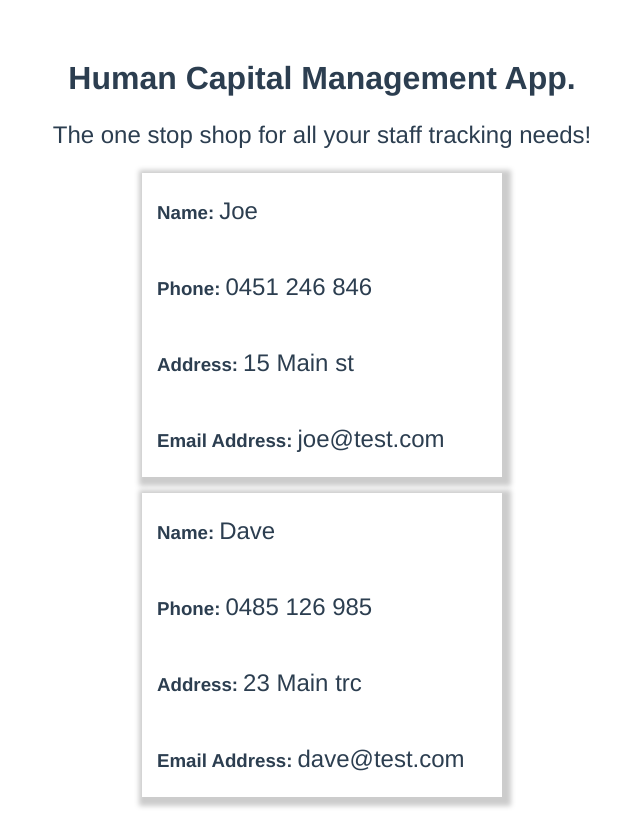
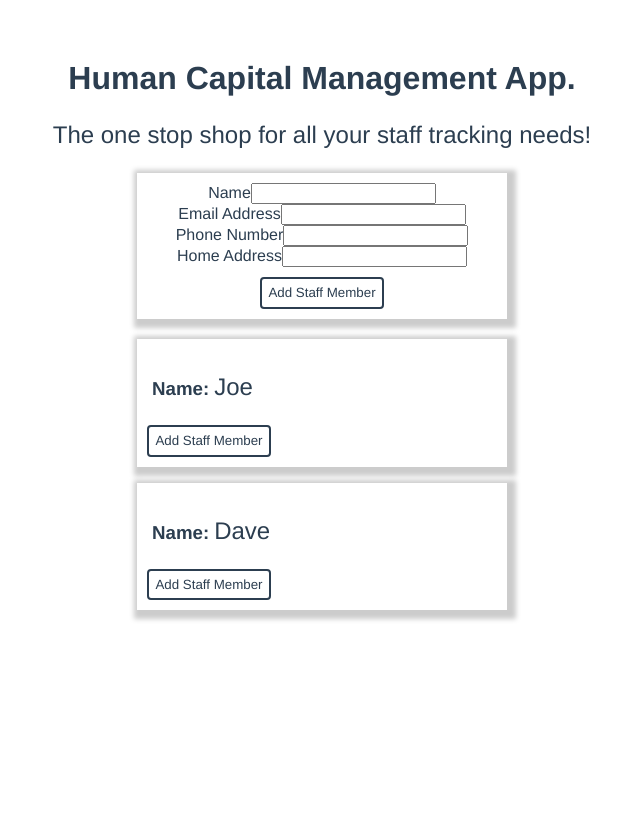
Before and after one commit to JosephO1992/vue-hcm, a Vue app: page / in a window 1280 px wide. Shown: the whole page, without its empty margins (318-958 px from the left). Built offline with nearby package versions, Linux system fonts and the light colour scheme.

Commit message:
can now add new contractors

```diff
--- a/src/App.vue
+++ b/src/App.vue
@@ -3,6 +3,8 @@
   <!-- <Resource name="Joe" phone-number="0410 923 493" email-address="joe@test.com" home-address="1 Retail Street, Perth" country="Australia"></Resource>
   <Resource name="Dave" phone-number="0410 234 213" email-address="dave@test.com" home-address="4 Guest Street, Perth" country="Australia"></Resource>
   <Resource name="Chloe" phone-number="0410 251 215" email-address="chloe@test.com" home-address="4 Nugget Close, Perth" country="Australia"></Resource> -->
+  <New-resource @add-contact="addContractor"></New-resource>
+
   <Resource
   v-for="contractor in contractors"
   :key="contractor.id"
@@ -18,12 +20,15 @@
 
 import Header from './components/UI/Header.vue'
 import Resource from './components/Resource.vue'
+import NewResource from './components/NewResource.vue'
+
 
 export default {
   name: 'App',
   components: {
     Header,
     Resource,
+    NewResource,
 
   },
   data() {
@@ -42,10 +47,25 @@ export default {
               emailAddress: "dave@test.com"
           }
 
-          ],
+          ]
 
       }
-}}
+},
+
+methods: {
+  addContractor(name, phone, address, email) {
+    const newContractorContact = {
+      id: new Date().toISOString(),
+      name: name,
+      phoneNumber: phone,
+      homeAddress: address,
+      emailAddress: email
+    };
+    this.contractors.push(newContractorContact)
+}
+}
+}
+
 </script>
 
 <style>
--- /dev/null
+++ b/src/components/NewResource.vue
@@ -0,0 +1,66 @@
+<template>
+    <form class='container shadow' @submit.prevent="submitData">
+        <div>
+            <label>Name</label>
+            <input type="text" v-model="enteredName">
+        </div>
+        <div>
+            <label>Email Address</label>
+            <input type="email" v-model="enteredEmail"></div>
+        <div>
+            <label>Phone Number</label>
+            <input type="tel" v-model="enteredPhone"></div>
+        <div>
+            <label>Home Address</label>
+            <input type="text" v-model="enteredAddress">
+        </div>
+        <base-button class="btn">Add Contact</base-button>
+
+    </form>
+</template>
+
+<script>
+import BaseButton from './UI/BaseButton.vue'
+
+export default {
+  components: { BaseButton },
+  emits: ['add-contact'],
+  data(){
+      return {
+          enteredName: '',
+          enteredPhone: '',
+          enteredEmail: '',
+          enteredAddress: ''
+      }
+  },
+  methods: {
+      submitData() {
+          this.$emit('add-contact', this.enteredName, this.enteredPhone, this.enteredAddress, this.enteredEmail)
+      }
+  }
+
+}
+</script>
+
+<style scoped>
+.container {
+    display: flex;
+    flex-direction: column;
+    align-items: center;
+    width: 350px;
+    margin: 20px auto;
+    padding: 10px;
+
+}
+
+.btn {
+    margin-top: 10px;
+}
+
+.shadow {
+  -webkit-box-shadow: 3px 3px 5px 6px #ccc;  /* Safari 3-4, iOS 4.0.2 - 4.2, Android 2.3+ */
+  -moz-box-shadow:    3px 3px 5px 6px #ccc;  /* Firefox 3.5 - 3.6 */
+  box-shadow:         3px 3px 5px 6px #ccc;  /* Opera 10.5, IE 9, Firefox 4+, Chrome 6+, iOS 5 */
+}
+
+</style>
--- a/src/components/Resource.vue
+++ b/src/components/Resource.vue
@@ -3,7 +3,9 @@
       <div class="container">
         <h3>Name: </h3> <p>{{name}}</p>
         </div>
-      <div class="container">
+      <base-button @click="toggleDetails">{{ detailsAreVisible ? 'Hide' : 'Show'}} Details</base-button>
+      <ul v-if="detailsAreVisible">
+        <div class="container">
         <h3>Phone: </h3> <p>{{phoneNumber}}</p>
       </div>
       <div class="container">
@@ -13,21 +15,35 @@
         <h3>Email Address: </h3> <p>{{emailAddress}}</p>
       </div>
 
+      </ul>
+
      </div>
 
 </template>
 
 <script>
 
+import BaseButton from './UI/BaseButton.vue'
 
 export default {
+  components: { BaseButton },
   name: "Resource",
   props: [
       'name',
       'phoneNumber',
       'homeAddress',
       'emailAddress',
-  ]
+  ],
+  data() {
+    return {
+      detailsAreVisible: false
+    }
+  },
+  methods: {
+    toggleDetails() {
+      this.detailsAreVisible = !this.detailsAreVisible
+    }
+  }
 
   }
 
@@ -63,7 +79,7 @@ p {
   flex-direction: column;
   justify-content: space-evenly;
   align-items: flex-start;
-  padding-left: 10px;
+  padding: 10px;
 }
 .container {
   display: flex;
```
Also changed, not shown: src/main.js (+8 -3 lines).
